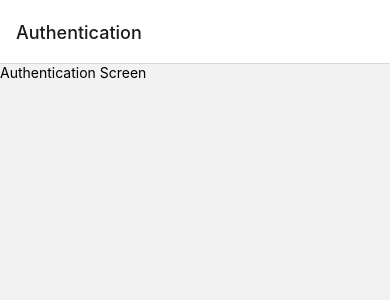
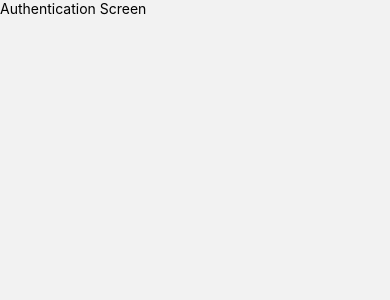
Before and after one commit to LuisGuilh3rme/school-learn-plataform, a React Native app: screen / in a window 390 px wide. Shown: the top 300 px of the page. Built offline with nearby package versions, Linux system fonts and the light colour scheme.

Commit message:
feat: hidden the react-navigation header

```diff
--- a/App.tsx
+++ b/App.tsx
@@ -9,7 +9,12 @@ const Stack = createNativeStackNavigator();
 export default function App() {
   return (
     <NavigationContainer>
-      <Stack.Navigator initialRouteName="Authentication">
+      <Stack.Navigator
+        initialRouteName="Authentication"
+        screenOptions={{
+          headerShown: false,
+        }}
+      >
         <Stack.Screen name="Authentication" component={AuthenticationScreen} />
       </Stack.Navigator>
     </NavigationContainer>
```
